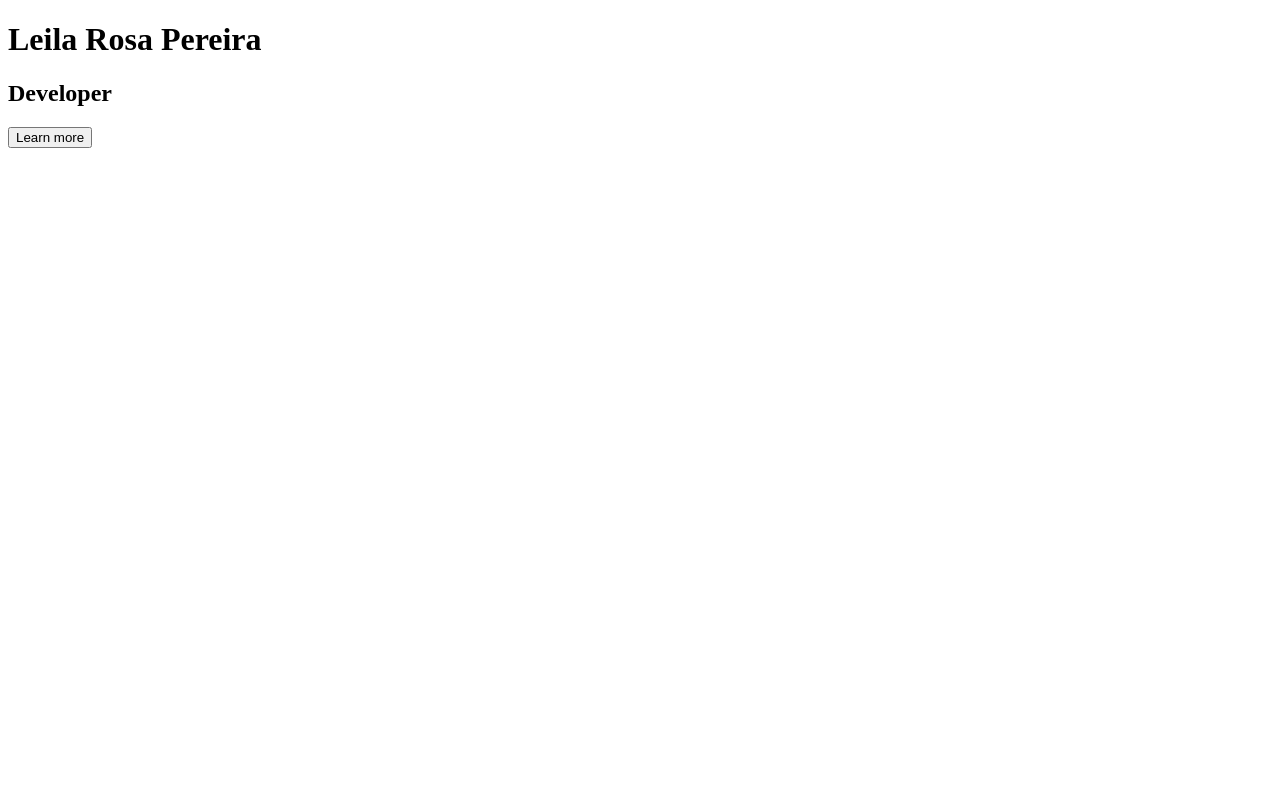
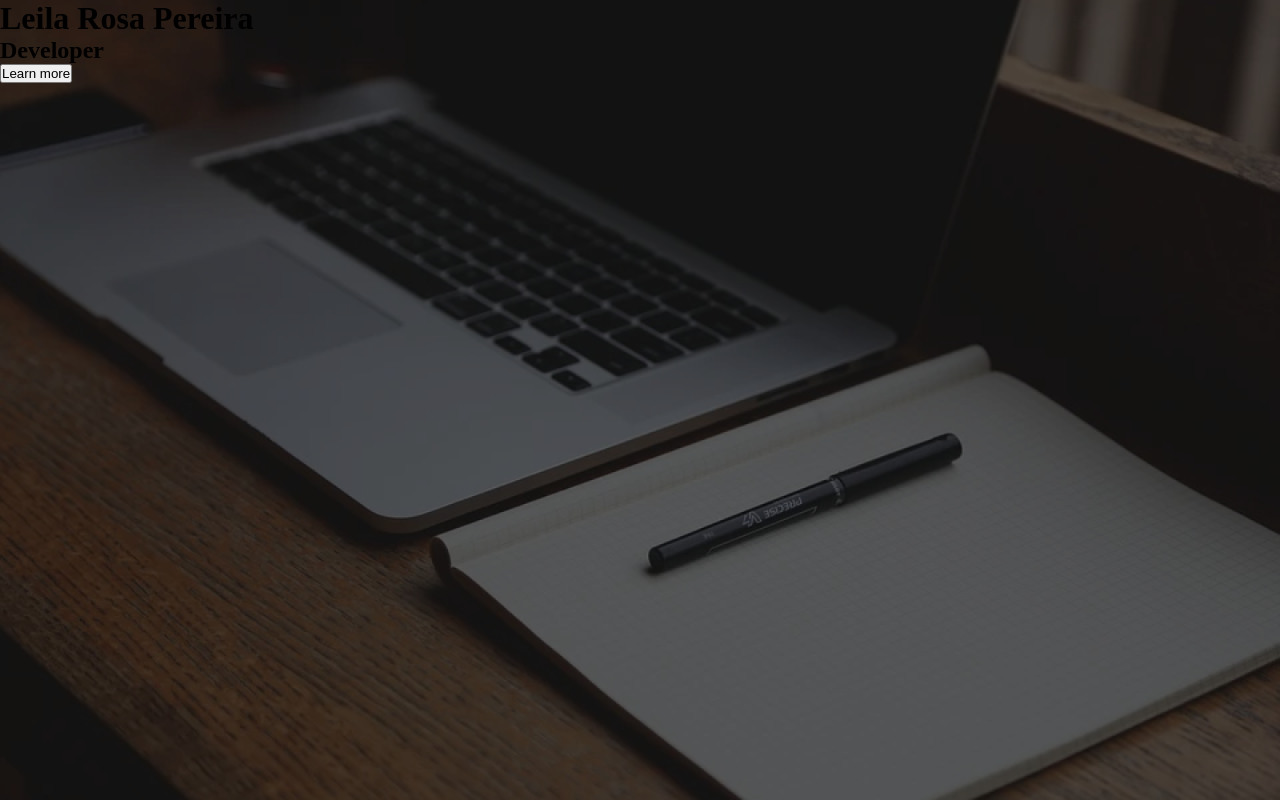
Before and after one commit to rosaaleila/landing-page-1, a plain HTML site: page index.html in a window 1280 px wide. Drawn offline with Linux system fonts and the light colour scheme.

Commit message:
conigurando background

```diff
--- a/index.html
+++ b/index.html
@@ -1,6 +1,7 @@
 <!DOCTYPE html>
 <html lang="pt-BR">
 <head>
+    <link rel="stylesheet" href="syle.css">
     <meta charset="UTF-8">
     <meta name="viewport" content="width=device-width, initial-scale=1.0">
     <title>Primeira Landing Page!</title>
--- /dev/null
+++ b/syle.css
@@ -0,0 +1,17 @@
+
+* {
+    padding: 0;
+    margin: 0;
+    box-sizing: border-box;
+}
+
+body {
+    width: 100vw;
+    height: 100vh;
+    background-image: url(background.png);
+    background-repeat: no-repeat;
+    background-size: cover;
+    background-position: center;
+    background-color: #000000a1;
+    background-blend-mode: darken;
+}
```
Also changed, not shown: background.png (added).
